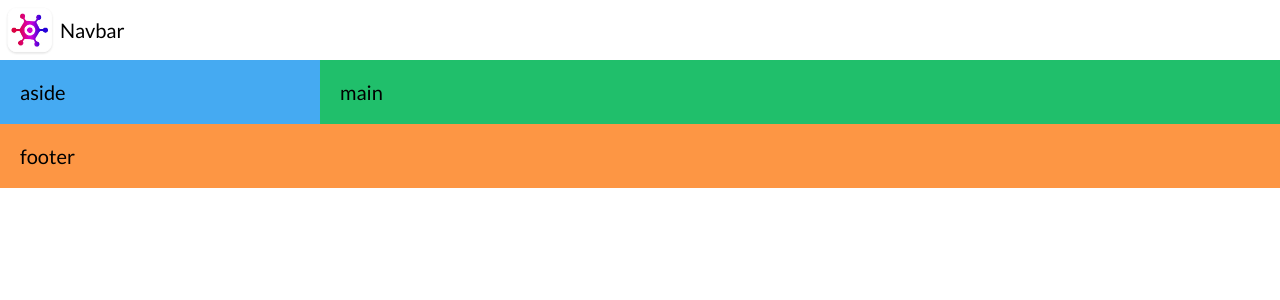
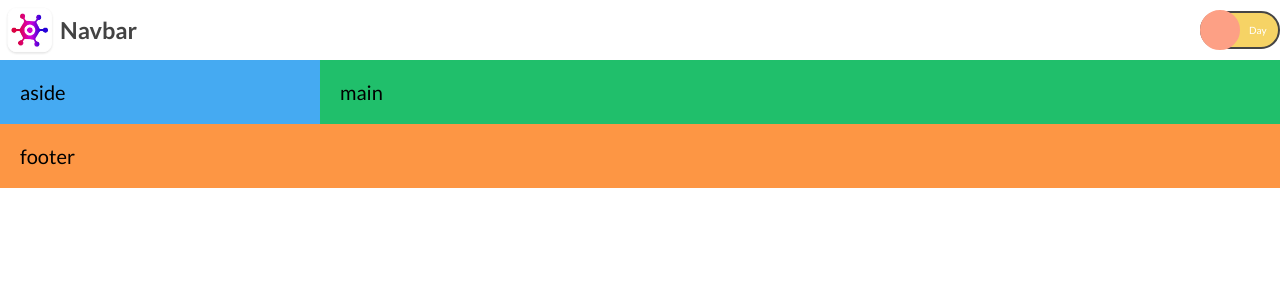
Before and after one commit to UnicornDad8/game-hub, a React (Vite) app: page / in a window 1280 px wide. Shown: the top 300 px of the page. Built offline with nearby package versions, Linux system fonts and the light colour scheme.

Commit message:
Added switch and darkMode

```diff
--- a/src/components/Navbar/Navbar.module.css
+++ b/src/components/Navbar/Navbar.module.css
@@ -2,4 +2,63 @@
   display: flex;
   width: 100%;
   align-items: center;
+  background: var(--bg-white);
+  color: var(--text-dark-gray);
+  justify-content: space-between;
 }
+
+.navbar-logo-text {
+  display: flex;
+  align-items: center;
+}
+
+/* -------- Switch Button -------- */
+.Toggle {
+  align-items: center;
+  background-color: #f6d365;
+  border: 2px solid #454545;
+  border-radius: 3rem;
+  color: #fff;
+  display: flex;
+  height: calc(3rem + 0.25rem * 3);
+  justify-content: space-around;
+  padding: 0.25rem;
+  position: relative;
+  transition: all 0.2s ease-out;
+  width: 8rem;
+}
+
+.Toggle--checked {
+  background-color: #434343;
+  border-color: #fda085;
+}
+
+.Toggle__slider {
+  background-color: #fda085;
+  border: 2px solid #fda085;
+  border-radius: 50%;
+  content: "";
+  left: -0.25rem;
+  height: 4rem;
+  width: 4rem;
+  position: absolute;
+  transform: translateX(0);
+  transition: all 0.2s ease-out;
+}
+
+.Toggle__text {
+  text-align: center;
+  padding: 0 5px;
+  width: 50%;
+  font-size: 10px;
+}
+
+input:checked + .Toggle__slider {
+  background-color: #646464;
+  border: 2px solid #646464;
+  transform: translateX(calc(8rem - 3rem - 0.25rem * 3));
+}
+
+input[type="checkbox"] {
+  display: none;
+}
--- a/src/components/Navbar/Navbar.tsx
+++ b/src/components/Navbar/Navbar.tsx
@@ -1,11 +1,49 @@
+import { ChangeEvent, useState } from "react";
 import logo from "../../assets/logo.webp";
+import Sun from "../../assets/Sun.svg";
+import Moon from "../../assets/Moon.svg";
 import style from "./Navbar.module.css";
 
 const Navbar = () => {
+  const [checked, updateChecked] = useState(false);
+
+  const setDarkMode = () => {
+    document.querySelector("body")?.setAttribute("data-theme", "dark");
+  };
+
+  const setLightMode = () => {
+    document.querySelector("body")?.setAttribute("data-theme", "ligth");
+  };
+
+  const toggleTheme = (e: ChangeEvent) => {
+    updateChecked(!checked);
+
+    if (!checked) {
+      setDarkMode();
+    } else {
+      setLightMode();
+    }
+  };
+
   return (
     <nav className={style["navbar"]}>
-      <img src={logo} alt="logo" width="60px" height="60px" />
-      Navbar
+      <div className={style["navbar-logo-text"]}>
+        <img src={logo} alt="logo" width="60px" height="60px" />
+        <h3>Navbar</h3>
+      </div>
+      <div>
+        <label
+          className={`${style["Toggle"]} ${
+            checked ? style["Toggle--checked"] : style[""]
+          }`}
+        >
+          <input type="checkbox" value={checked} onChange={toggleTheme} />
+
+          <div className={style["Toggle__slider"]} />
+          <small className={style["Toggle__text"]}>Night</small>
+          <small className={style["Toggle__text"]}>Day</small>
+        </label>
+      </div>
     </nav>
   );
 };
--- a/src/index.css
+++ b/src/index.css
@@ -31,6 +31,8 @@ html {
   --bg-success-ligth: #abe098;
   --bg-warning-color: #fec901;
   --bg-warning-ligth: #fee480;
+  --bg-white: #fff;
+  --bg-light-gray: #f1f1f1;
 
   --text-main-color: #4188ff;
   --text-main-color-ligth: #accbff;
@@ -40,6 +42,34 @@ html {
   --text-success-ligth: #abe098;
   --text-warning-color: #fec901;
   --text-warning-ligth: #fee480;
+  --text-white: #fff;
+  --text-light-gray: #f1f1f1;
+  --text-dark-gray: #434343;
+}
+
+[data-theme="dark"] {
+  --bg-main-color: #4188ff;
+  --bg-main-color-ligth: #accbff;
+  --bg-danger-color: #ed3419;
+  --bg-danger-ligth: #ff8164;
+  --bg-success-color: #57cb4d;
+  --bg-success-ligth: #abe098;
+  --bg-warning-color: #fec901;
+  --bg-warning-ligth: #fee480;
+  --bg-white: #202020;
+  --bg-light-gray: #434343;
+
+  --text-main-color: #4188ff;
+  --text-main-color-ligth: #accbff;
+  --text-danger-color: #ed3419;
+  --text-danger-ligth: #ff8164;
+  --text-success-color: #57cb4d;
+  --text-success-ligth: #abe098;
+  --text-warning-color: #fec901;
+  --text-warning-ligth: #fee480;
+  --text-white: #434343;
+  --text-light-gray: #202020;
+  --text-dark-gray: #f1f1f1;
 }
 
 body {
```
Also changed, not shown: src/assets/Moon.svg (added), src/assets/Sun.svg (added).
